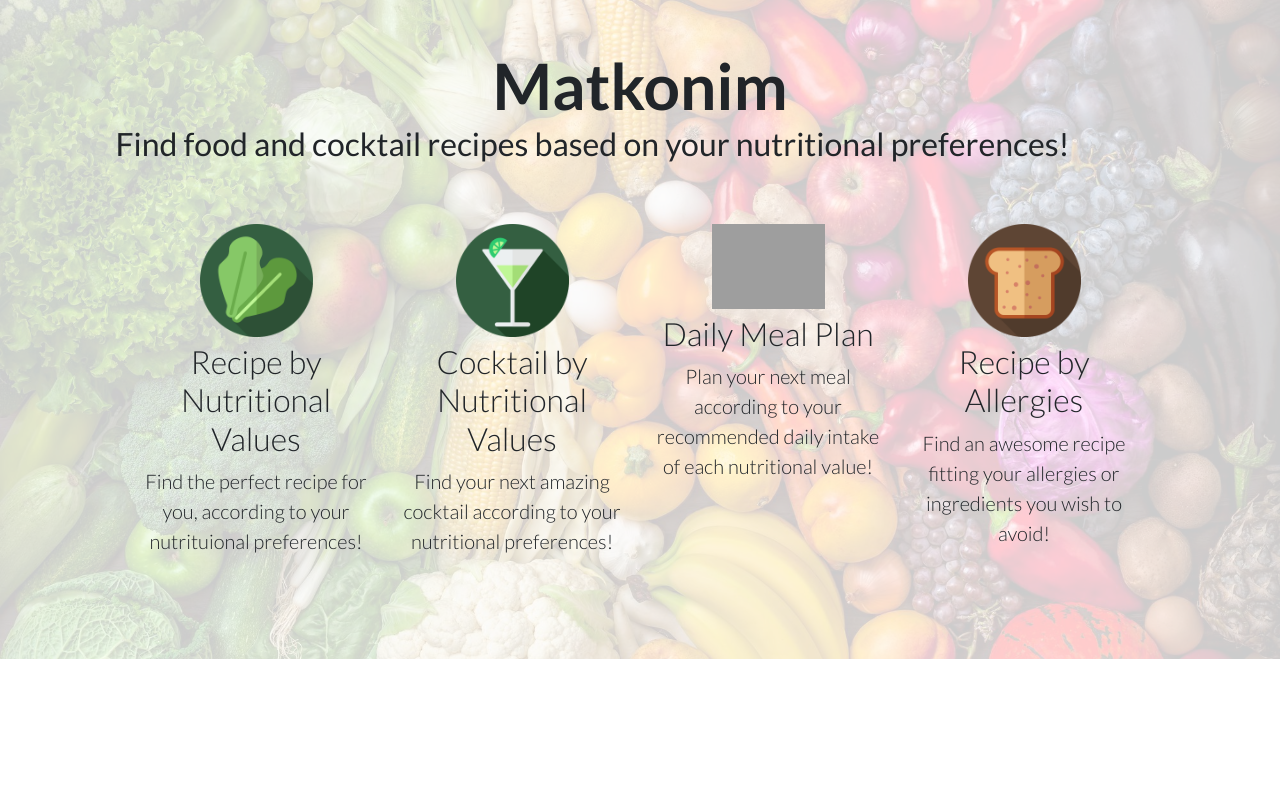
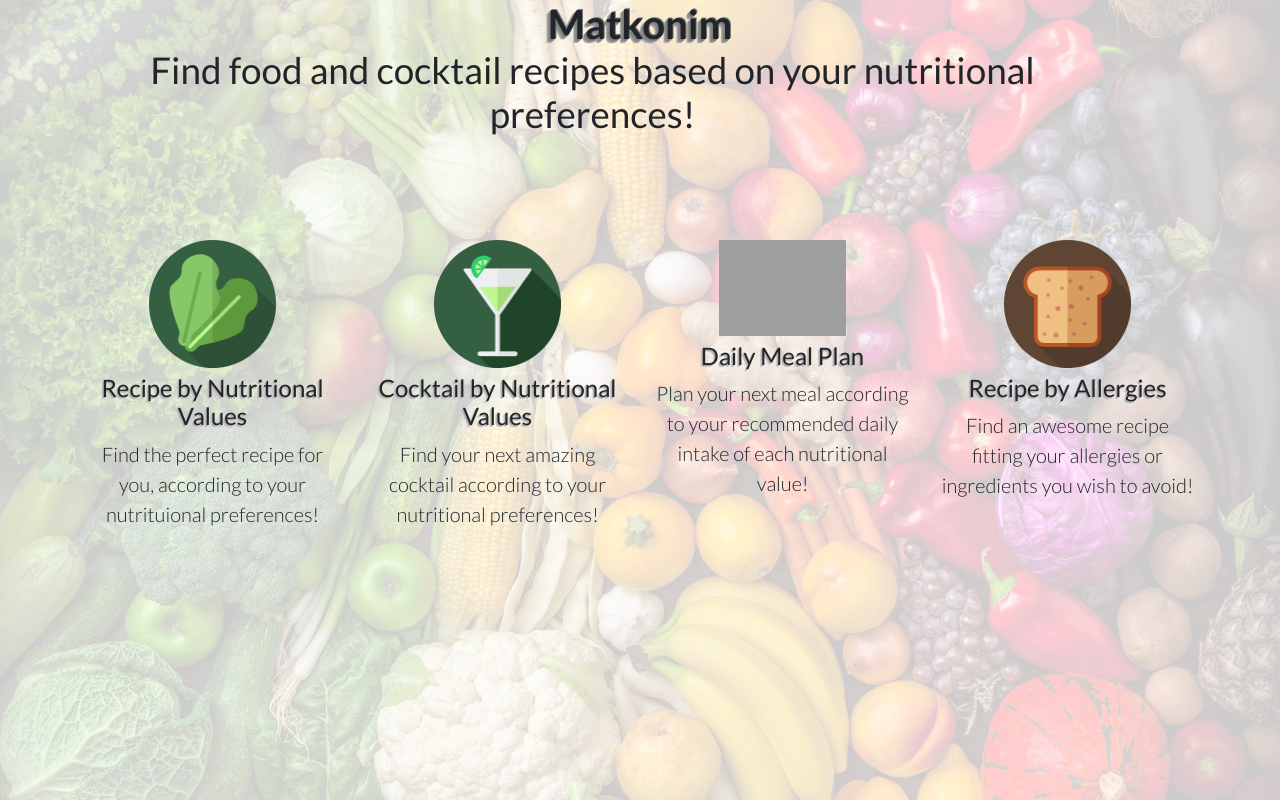
Before and after one commit to orgoren/Matkonim, a Python web app: template templates/homepage.html in a window 1280 px wide. Run offline with Jinja, Linux system fonts and the light colour scheme; the template is opened without the code that fills it, so the values that code supplies are empty; some libraries are stand-ins or nearby versions; grey boxes are pictures that could not be loaded.

```diff
--- a/static/css/homepage.css
+++ b/static/css/homepage.css
@@ -1,28 +1,41 @@
 body{
-	font-family:Lato,'Helvetica Neue',Helvetica,Arial,sans-serif
+	background:url(../img/bg-masthead.jpg) no-repeat center center fixed;
+  	-webkit-background-size: cover;
+  	-moz-background-size: cover;
+  	-o-background-size: cover;
+  	background-size: cover;
+	background-color:#343a40;
+	height:100vh;
+	font-family:Lato,'Helvetica Neue',Helvetica,Arial,sans-serif;
 }
 h1{
 	font-family:Lato,'Helvetica Neue',Helvetica,Arial,sans-serif;
-	font-weight:700
+	font-weight:700;
+    text-shadow:
+      1px -1px 0 #767676,
+      -1px 1px 1px #7f7d7d,
+      -2px 2px 1px #868585,
+      -3px 3px 1px #949392,
+      -4px 4px 1px #adabab;
+  }
 }
 h2{
 	font-family:Lato,'Helvetica Neue',Helvetica,Arial,sans-serif;
 	font-weight:400
 }
-h3,h4,h5,h6{
+h3{
+	font-family:Lato,'Helvetica Neue',Helvetica,Arial,sans-serif;
+	font-weight:400;
+    text-shadow:
+      -1px 1px 0.5px #adabab,
+      -2px 2px 0.5px #c6c4c4;
+
+}
+h4,h5,h6{
 	font-family:Lato,'Helvetica Neue',Helvetica,Arial,sans-serif;
 	font-weight:100
 }
 
-
-header.masthead{
-	position:relative;
-	background-color:#343a40;
-	background:url(../img/bg-masthead.jpg) no-repeat center center;
-	background-size:cover;
-	padding-top:8rem;
-	padding-bottom:8rem
-}
 header.masthead .overlay{
 	position:absolute;
 	background-color:#FFFFFF;
@@ -34,55 +47,119 @@ header.masthead .overlay{
 }
 @media (min-width:200px){
 	header.masthead{
-		padding-top:3rem;
-		padding-bottom:31rem;
+		padding-top:0rem;
+		padding-bottom:0rem;
 	}
 	header.masthead h1{
-		font-size:4rem;
+		font-size:4.5 rem;
 	}
 	header.masthead h2{
-		font-size:2rem;
+		font-size:2.3rem;
 	}
 	header.masthead h3{
-		font-size:2rem;
+		font-size:1.5rem;
 	}
 
 }
 .features-icons{
 	position:absolute;
-	top:14rem;
-	padding-left:10%;
-	padding-right:10%;
+	top:15rem;
+	left:0;
+	right:0;
 }
 #lettuceIcon{
-	height:130%;
-	width:50%;
+	height:140%;
+	width:60%;
+	padding-left:5%;
+	padding-right:5%;
 }
 #lettuceIcon:hover{
-	height:135%;
-	width:55%;
+	height:145%;
+	width:65%;
+	padding-left:5%;
+	padding-right:5%;
 }
 #loafIcon{
-	height:130%;
-	width:50%;
+	height:140%;
+	width:60%;
+	padding-left:5%;
+	padding-right:5%;
 }
 #loafIcon:hover{
-	height:135%;
-	width:55%;
+	height:145%;
+	width:65%;
+	padding-left:5%;
+	padding-right:5%;
 }
 #coveringIcon{
-	height:130%;
-	width:50%;
+	height:140%;
+	width:60%;
+	padding-left:5%;
+	padding-right:5%;
 }
 #coveringIcon:hover{
-	height:135%;
-	width:55%;
+	height:145%;
+	width:65%;
+	padding-left:5%;
+	padding-right:5%;
 }
 #cocktailIcon{
-	height:130%;
-	width:50%;
+	height:140%;
+	width:60%;
+	padding-left:5%;
+	padding-right:5%;
 }
 #cocktailIcon:hover{
-	height:135%;
-	width:55%;
+	height:145%;
+	width:65%;
+	padding-left:5%;
+	padding-right:5%;
 }
+#donutIcon{
+	height:140%;
+	width:60%;
+	padding-left:5%;
+	padding-right:5%;
+}
+#donutIcon:hover{
+	height:145%;
+	width:65%;
+	padding-left:5%;
+	padding-right:5%;
+}
+
+.col-xs-5ths,
+.col-sm-5ths,
+.col-md-5ths,
+.col-lg-5ths {
+    position: relative;
+    min-height: 1px;
+    padding-right: 15px;
+    padding-left: 15px;
+}
+
+.col-xs-5ths {
+    width: 20%;
+    float: left;
+}
+
+@media (min-width: 768px) {
+    .col-sm-5ths {
+        width: 20%;
+        float: left;
+    }
+}
+
+@media (min-width: 992px) {
+    .col-md-5ths {
+        width: 20%;
+        float: left;
+    }
+}
+
+@media (min-width: 1200px) {
+    .col-lg-5ths {
+        width: 20%;
+        float: left;
+    }
+}
```
